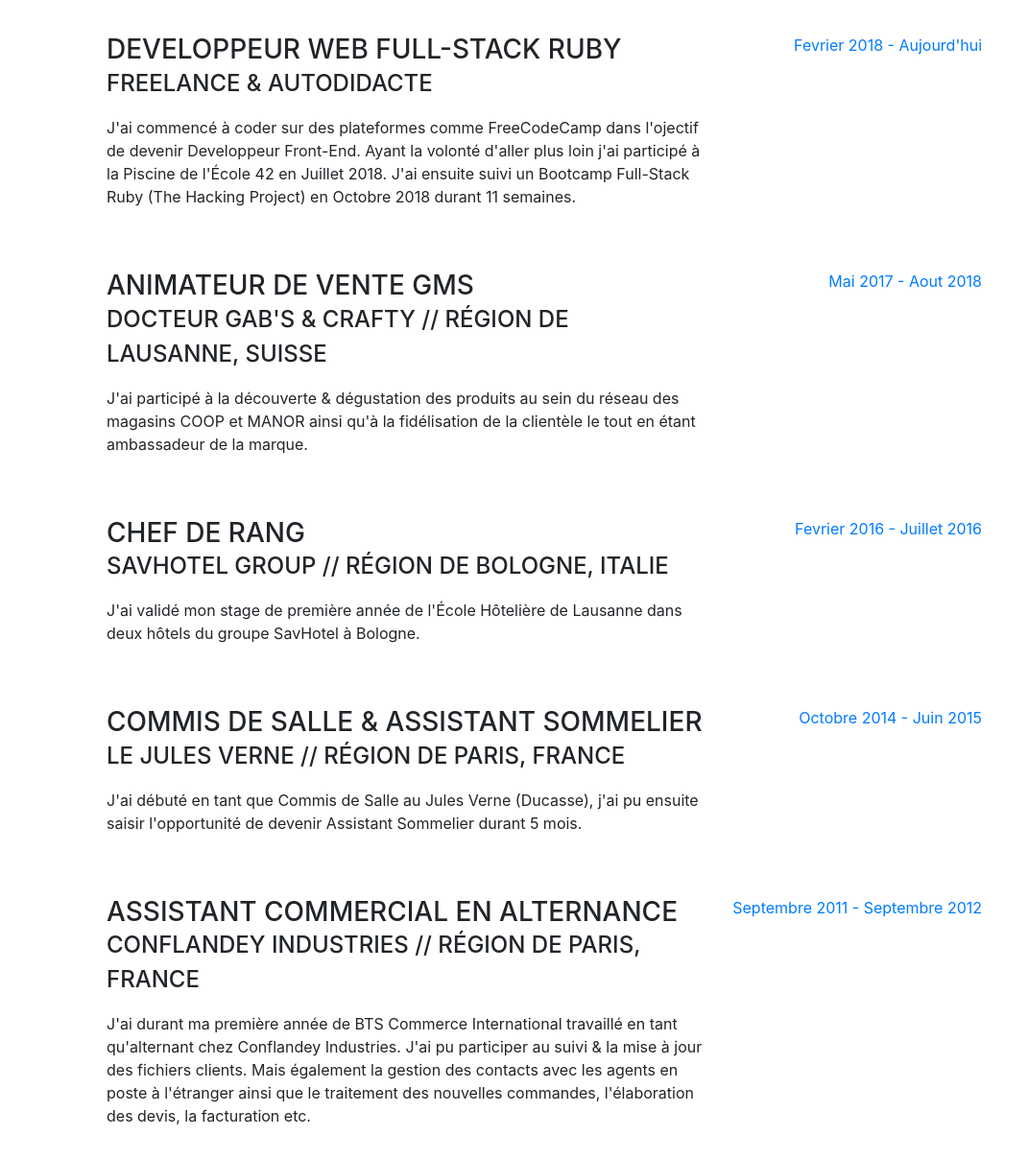
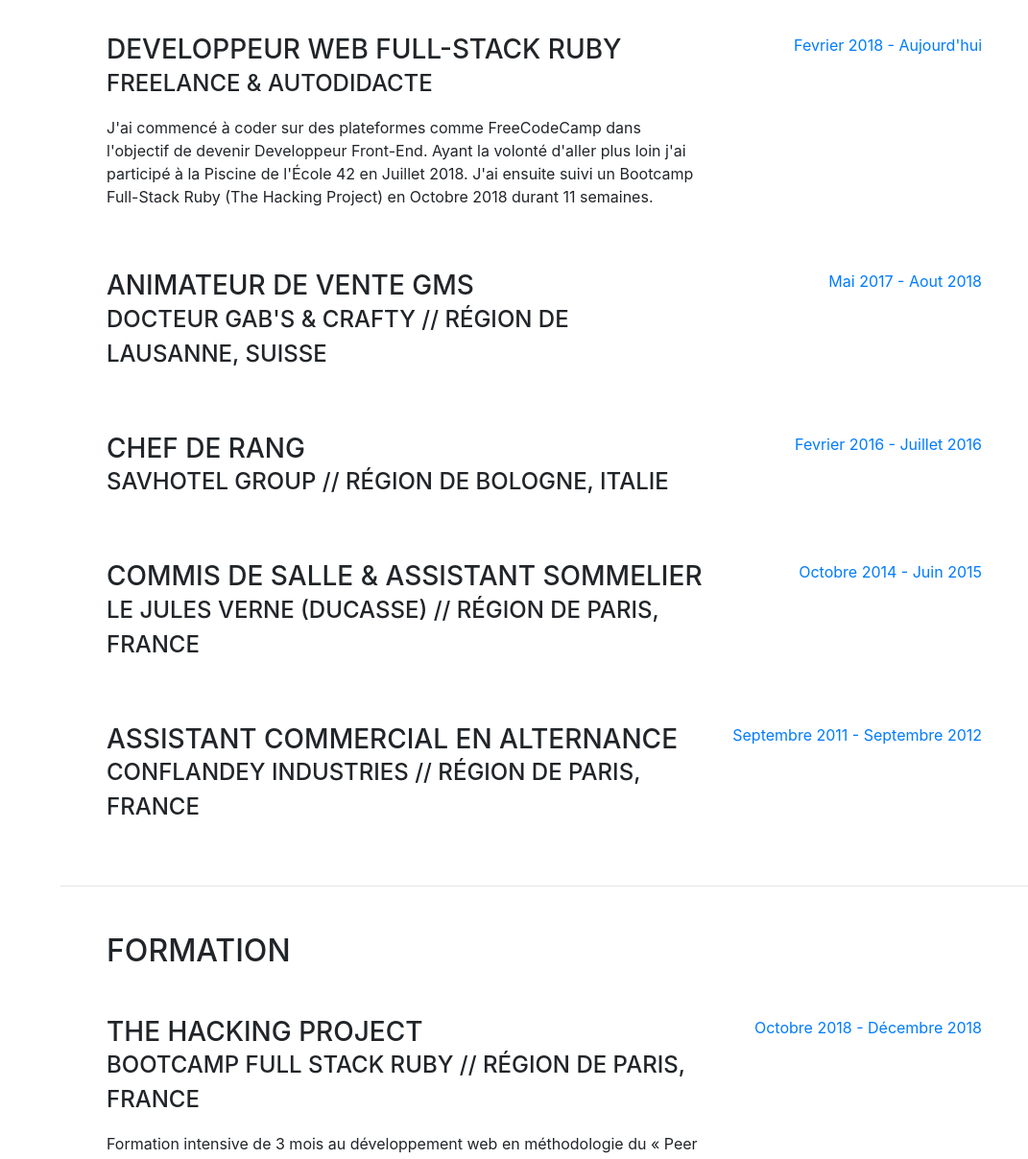
Before and after one commit to nicocouz/Resume, a website with bundled scripts: page index.html in a window 1280 px wide. Shown: the part 900-2108 px from the top of the page at 96% size, without its empty margins (209-1280 px from the left). Built offline with nearby package versions, Linux system fonts and the light colour scheme; a web font is replaced by a local one.

Commit message:
Changing stuff

```diff
--- a/index.html
+++ b/index.html
@@ -116,7 +116,7 @@
           <div class="resume-content mr-auto">
             <h3 class="mb-0">Developpeur Web Full-Stack Ruby</h3>
             <div class="subheading mb-3">Freelance & Autodidacte</div>
-            <p>J'ai commencé à coder sur des plateformes comme FreeCodeCamp dans l'ojectif de devenir Developpeur Front-End. Ayant la volonté d'aller plus loin j'ai participé à la Piscine de l'École 42 en Juillet 2018. J'ai ensuite suivi un Bootcamp
+            <p>J'ai commencé à coder sur des plateformes comme FreeCodeCamp dans l'objectif de devenir Developpeur Front-End. Ayant la volonté d'aller plus loin j'ai participé à la Piscine de l'École 42 en Juillet 2018. J'ai ensuite suivi un Bootcamp
               Full-Stack Ruby (The Hacking Project) en Octobre 2018 durant 11 semaines.</p>
           </div>
           <div class="resume-date text-md-right">
@@ -128,7 +128,6 @@
           <div class="resume-content mr-auto">
             <h3 class="mb-0">Animateur de Vente GMS</h3>
             <div class="subheading mb-3">Docteur Gab's & Crafty // Région de Lausanne, Suisse</div>
-            <p>J'ai participé à la découverte & dégustation des produits au sein du réseau des magasins COOP et MANOR ainsi qu'à la fidélisation de la clientèle le tout en étant ambassadeur de la marque.</p>
           </div>
           <div class="resume-date text-md-right">
             <span class="text-primary">Mai 2017 - Aout 2018</span>
@@ -139,7 +138,6 @@
           <div class="resume-content mr-auto">
             <h3 class="mb-0">Chef de Rang</h3>
             <div class="subheading mb-3">SavHotel Group // Région de Bologne, Italie </div>
-            <p>J'ai validé mon stage de première année de l'École Hôtelière de Lausanne dans deux hôtels du groupe SavHotel à Bologne. </p>
           </div>
           <div class="resume-date text-md-right">
             <span class="text-primary">Fevrier 2016 - Juillet 2016</span>
@@ -149,8 +147,7 @@
         <div class="resume-item d-flex flex-column flex-md-row mb-5">
           <div class="resume-content mr-auto">
             <h3 class="mb-0">Commis de Salle & Assistant Sommelier</h3>
-            <div class="subheading mb-3">Le Jules Verne // Région de Paris, France</div>
-            <p>J'ai débuté en tant que Commis de Salle au Jules Verne (Ducasse), j'ai pu ensuite saisir l'opportunité de devenir Assistant Sommelier durant 5 mois.</p>
+            <div class="subheading mb-3">Le Jules Verne (Ducasse) // Région de Paris, France</div>
           </div>
           <div class="resume-date text-md-right">
             <span class="text-primary">Octobre 2014 - Juin 2015</span>
@@ -161,8 +158,6 @@
           <div class="resume-content mr-auto">
             <h3 class="mb-0">Assistant Commercial en alternance</h3>
             <div class="subheading mb-3">Conflandey Industries // Région de Paris, France</div>
-            <p>J'ai durant ma première année de BTS Commerce International travaillé en tant qu'alternant chez Conflandey Industries. J'ai pu participer au suivi & la mise à jour des fichiers clients. Mais également la gestion des contacts avec les
-              agents en poste à l'étranger ainsi que le traitement des nouvelles commandes, l'élaboration des devis, la facturation etc.</p>
           </div>
           <div class="resume-date text-md-right">
             <span class="text-primary">Septembre 2011 - Septembre 2012</span>
@@ -197,7 +192,7 @@
           <div class="resume-content mr-auto">
             <h3 class="mb-0">École 42 - Piscine</h3>
             <div class="subheading mb-3">Concours d'entrée 1 mois // Région de Paris, France</div>
-            <div> Tous les jours pendant quatre semaines week‐ends inclus.<li>J'ai réalisé des exercices et des projets d’informatique, à rendre et à évaluer.</li> <li>Tout en faisant connaissance avec les autres candidats à 42, j'y ai découvert le langage C
+            <div> Tous les jours pendant quatre semaines week‐ends inclus.<li>Réalisation des exercices et des projets d’informatique, à rendre et à évaluer.</li> <li>Tout en faisant connaissance avec les autres candidats à 42, j'y ai découvert le langage C
               ainsi que le Shell.</li></div>
           </div>
           <div class="resume-date text-md-right">
```
